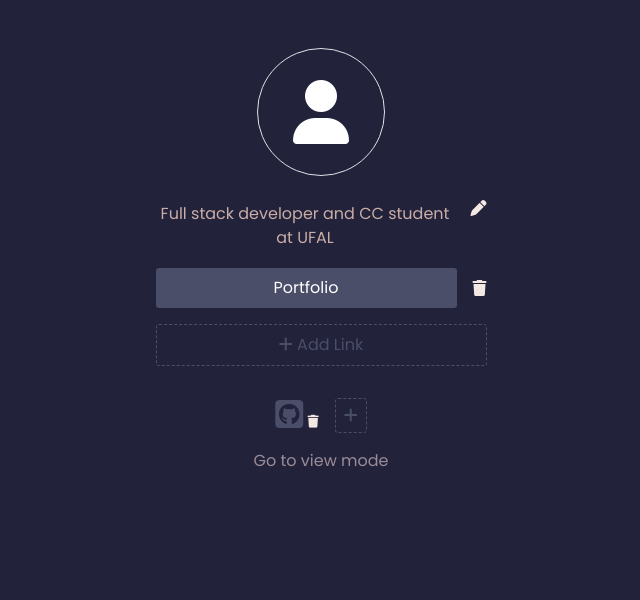
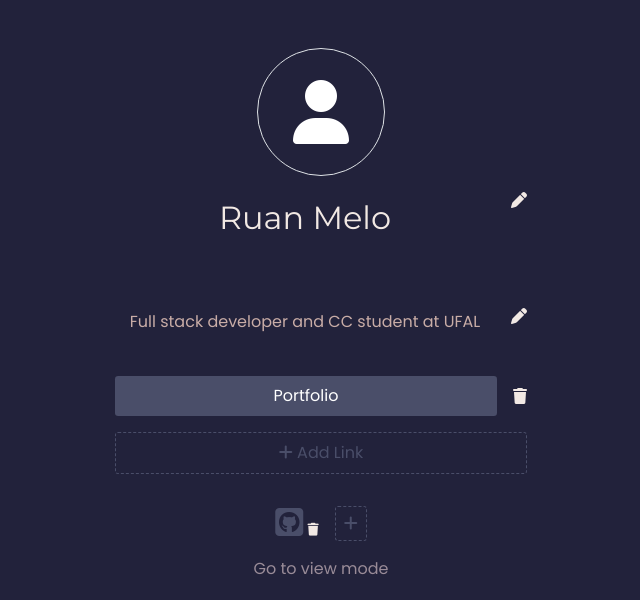
Before and after one commit to ruantmelo/linktree-clone, a Flask app: page /edit in a window 1280 px wide. Shown: the part 56-656 px from the top of the page, without its empty margins (319-959 px from the left). Run offline with Flask 2, Linux system fonts and the light colour scheme; a user stored in the database is signed in; data comes from the database, SQL or seed files in the repository; both versions use the stored data as it was after the commit; some libraries are stand-ins or nearby versions.

Commit message:
Fix profile name in edit and some refactoring in route functions

```diff
--- a/app.py
+++ b/app.py
@@ -114,6 +114,8 @@ def register():
         if not name or name.strip() == '':
             return render_template("register.html", error="Name is required."), 400
 
+        name = name.strip()
+
         if not email or email.strip() == '':
             return render_template("register.html", error="Email is required."), 400
 
@@ -160,11 +162,17 @@ def edit():
             return jsonify({"error": "Session error"}), 400
 
         data = request.get_json()
+        new_name = data.get("name")
         new_summary = data.get("summary")
         new_link = data.get("link")
         new_social_network = data.get("social_network")
 
-        if new_summary != None:
+        if new_name != None and new_name != user.name:
+            if new_name.strip() == '':
+                return jsonify({"error": "Name is required."}), 400
+            user.name = new_name.strip()
+
+        if new_summary != None and new_summary != user.summary:
             user.summary = new_summary
 
         if new_link != None:
@@ -217,7 +225,7 @@ def edit():
         if social_network.id not in user_social_networks_ids:
             social_networks_available.append(social_network)
 
-    return render_template("edit.html", summary=user.summary, links=user.links, social_networks_available=social_networks_available, user_social_networks=user_social_networks)
+    return render_template("edit.html", name=user.name, summary=user.summary, links=user.links, social_networks_available=social_networks_available, user_social_networks=user_social_networks)
 
 
 @app.route("/links/<int:link_id>", methods=['DELETE'])
--- a/static/edit.css
+++ b/static/edit.css
@@ -1,4 +1,12 @@
 
+
+.name-container{
+    display: flex;
+    align-items: flex-start;
+    justify-content: center;
+    gap: 1rem;
+    margin-bottom: 1rem;
+}
 
 .add-link, .add-summary, .add-social-network {
     display: block;
@@ -23,17 +31,27 @@
     margin-bottom: 1rem;
 }
 
-#summary-input {
+#summary-input, #name-input {
     background-color: transparent;
-    color: var(--pink);
     border: none;
     outline: none;
-    width: 100%;
     resize: none;
     text-align: center;
 }
 
-#summary-input:read-only {
+#name-input{
+    font-size: 2rem;
+    color: var(--beige);
+    width: fit-content;
+    font-family: "Montserrat", sans-serif;
+}
+
+#summary-input {
+    color: var(--pink);
+    width: 100%;
+}
+
+#summary-input:read-only, #name-input:read-only {
     cursor: default;
 }
 
--- a/static/index.css
+++ b/static/index.css
@@ -10,6 +10,11 @@
 i.fa-user {
     color: white;
     font-size: 4rem;
+}
+
+#profile-name{
+    font-size: 2rem;
+    color: var(--beige);
 }
 
 .summary {
--- a/templates/edit.html
+++ b/templates/edit.html
@@ -68,14 +68,18 @@
     <div class="avatar rounded-circle border d-flex justify-content-center align-items-center">
         <i class="fa fa-solid fa-user"></i>
     </div>
-    <h2>{{ name }}</h2>
+    <div class="name-container">
+        <textarea id="name-input" readonly autocomplete="off" type="text" maxlength="80" >{{ name }}</textarea>
+        <i class="fa fa-solid fa-pen edit-name"></i>
+    </div>
+
     <!-- <p class="summary">
         Full-stack programmer and CC student at UFAL <i class="edit-icon fa-solid fa-pen"></i>
     </p> -->
 
     {% if summary %}
         <div class="summary-container">
-            <textarea id="summary-input" autocomplete="off" type="text" maxlength="80" >{{ summary }}</textarea>
+            <textarea id="summary-input" readonly autocomplete="off" type="text" maxlength="200" >{{ summary }}</textarea>
             <i class="fa fa-solid fa-pen edit-summary"></i>
         </div>
 
```
Also changed, not shown: static/script.js (+51 -0 lines), templates/index.html (+7 -3 lines), app.db, 2 other files.
